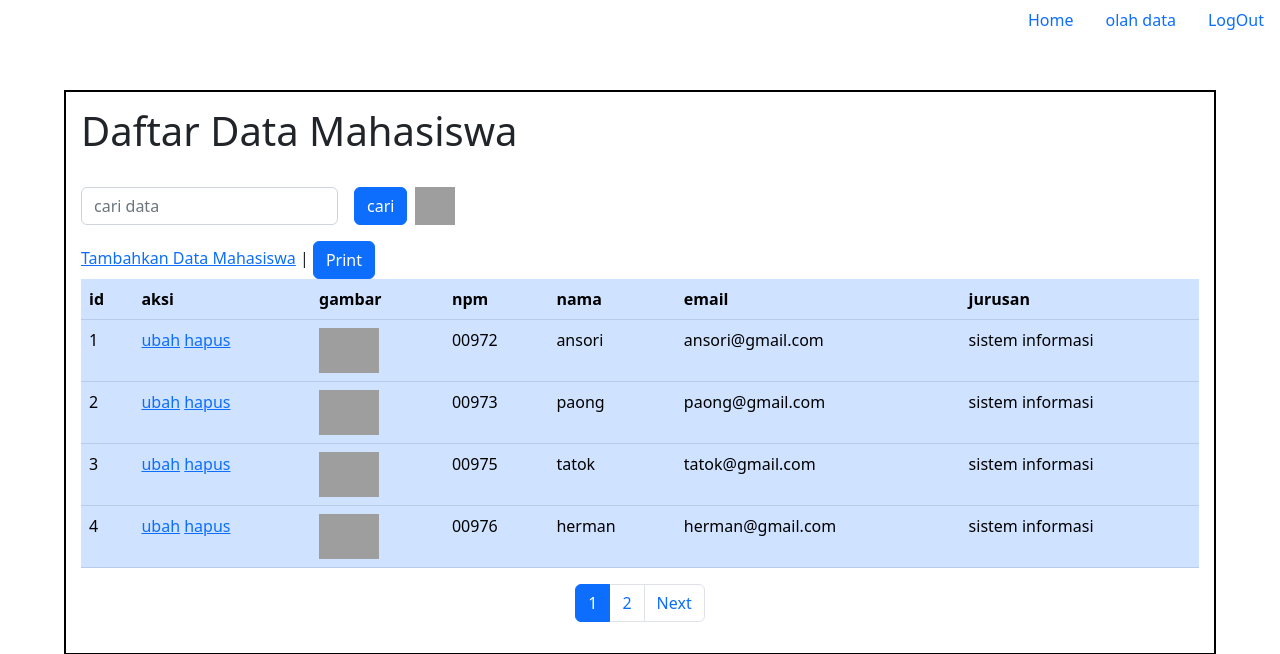
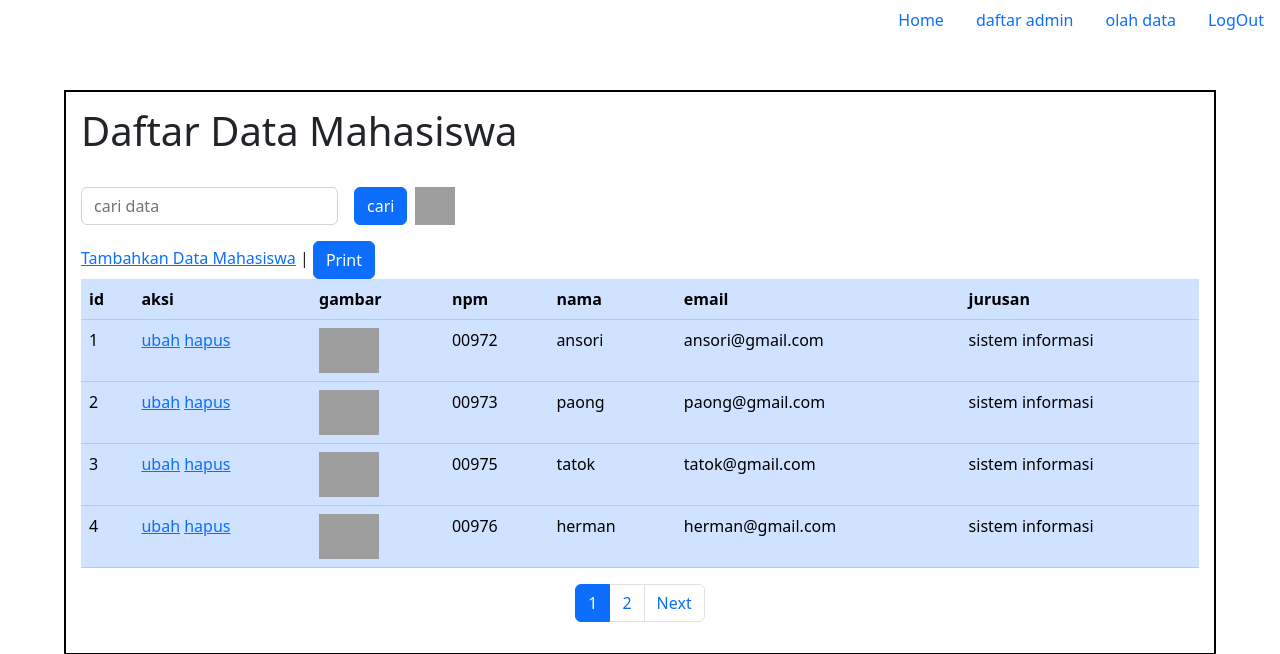
Before and after one commit to ansori123cs/phpdasar, a PHP site: page /index.php in a window 1280 px wide. Shown: the top 654 px of the page. Run offline with PHP 8.4, Linux system fonts and the light colour scheme; a user stored in the database is signed in; data comes from the database, SQL or seed files in the repository; grey boxes are pictures that could not be loaded.

Commit message:
Update index.php
menambahkan tombol registrasi pada navbar

```diff
--- a/index.php
+++ b/index.php
@@ -56,6 +56,7 @@ if(isset($_POST["cari"])){
   <header>
     <nav class="nav justify-content-end ">
       <a class="nav-link" href="#"id="home">Home</a>
+      <a class="nav-link" href="registrasi.php"id="home">daftar admin</a>
       <a class="nav-link" href="#">olah data</a>
       <a class="nav-link" href="logout.php">LogOut</a>
 
```
